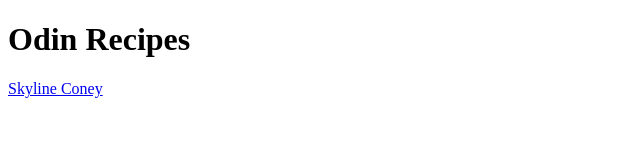
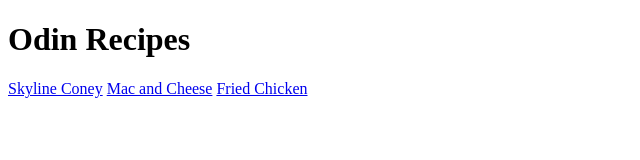
Before and after one commit to cmking09/odin-recipes, a plain HTML site: page index.html in a window 1280 px wide. Shown: the whole page, without its empty margins (0-640 px from the left). Drawn offline with Linux system fonts and the light colour scheme.

Commit message:
Added links to index.html

```diff
--- a/index.html
+++ b/index.html
@@ -9,7 +9,7 @@
 <body>
     <h1>Odin Recipes</h1>
     <a href="recipes/cheese-coney.html">Skyline Coney</a>
-    <a href="recipes/macncheese.html"></a>
-    <a href="recipes/fried-chicken.html"></a>
+    <a href="recipes/macncheese.html">Mac and Cheese</a>
+    <a href="recipes/fried-chicken.html">Fried Chicken</a>
 </body>
 </html>
```
